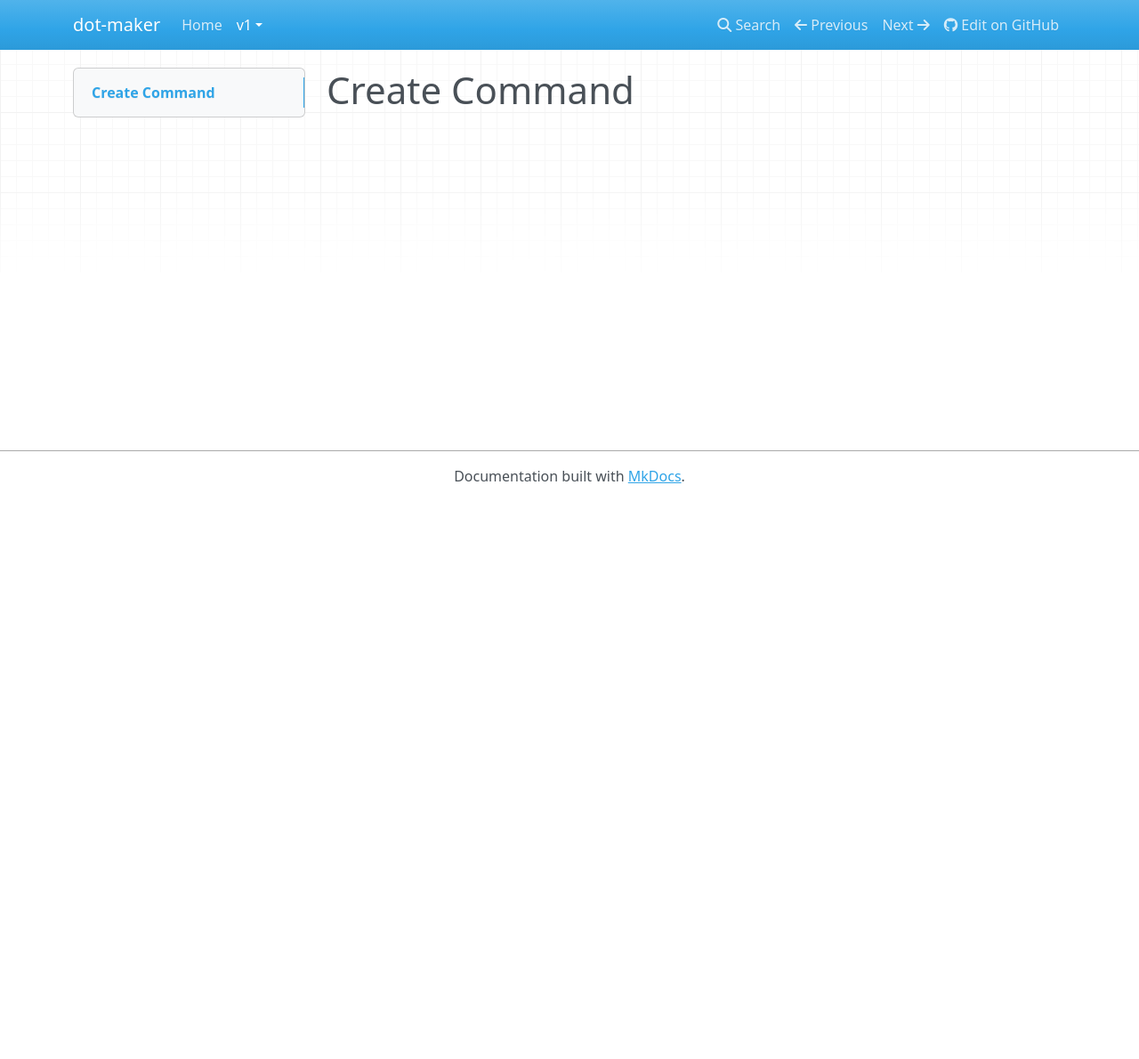
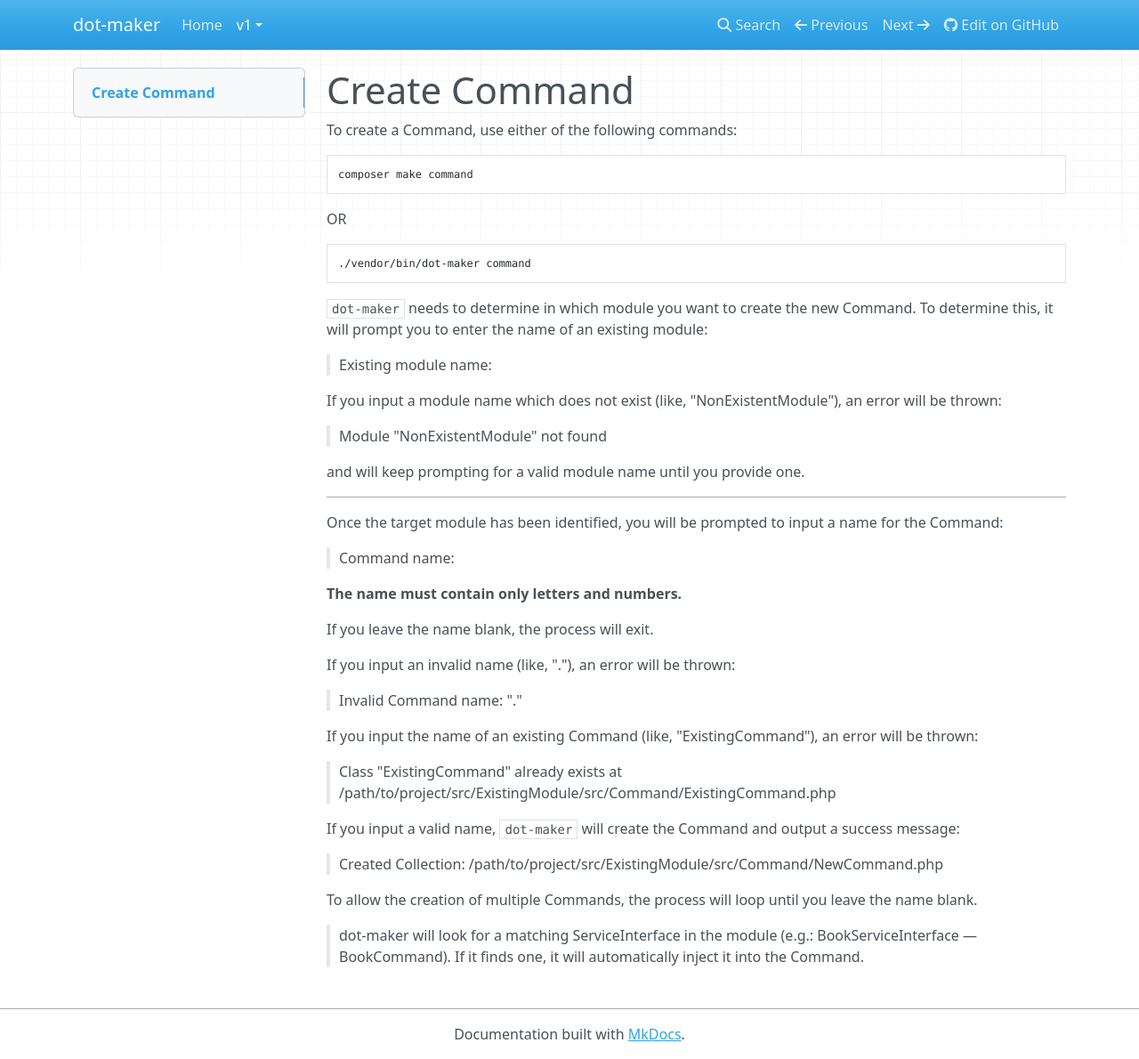
Before and after one commit to dotkernel/dot-maker, an MkDocs documentation site: the page built from docs/book/v1/component/command.md, in a window 1280 px wide and 1190 px high. Shown: the whole window at 89% size. Built offline with MkDocs 1.6.1, drawn with Linux system fonts in a browser that asks for light colours; nearby versions of some CDN libraries.

Commit message:
WIP
Signed-off-by: alexmerlin <alex.merlin.1985@gmail.com>

````diff
--- a/docs/book/v1/component/command.md
+++ b/docs/book/v1/component/command.md
@@ -1 +1,51 @@
 # Create Command
+
+To create a Command, use either of the following commands:
+
+```shell
+composer make command
+```
+
+OR
+
+```shell
+./vendor/bin/dot-maker command
+```
+
+`dot-maker` needs to determine in which module you want to create the new Command.
+To determine this, it will prompt you to enter the name of an existing module:
+
+> Existing module name:
+
+If you input a module name which does not exist (like, "NonExistentModule"), an error will be thrown:
+
+> Module "NonExistentModule" not found
+
+and will keep prompting for a valid module name until you provide one.
+
+---
+
+Once the target module has been identified, you will be prompted to input a name for the Command:
+
+> Command name:
+
+**The name must contain only letters and numbers.**
+
+If you leave the name blank, the process will exit.
+
+If you input an invalid name (like, "."), an error will be thrown:
+
+> Invalid Command name: "."
+
+If you input the name of an existing Command (like, "ExistingCommand"), an error will be thrown:
+
+> Class "ExistingCommand" already exists at /path/to/project/src/ExistingModule/src/Command/ExistingCommand.php
+
+If you input a valid name, `dot-maker` will create the Command and output a success message:
+
+> Created Collection: /path/to/project/src/ExistingModule/src/Command/NewCommand.php
+
+To allow the creation of multiple Commands, the process will loop until you leave the name blank.
+
+> dot-maker will look for a matching ServiceInterface in the module (e.g.: BookServiceInterface — BookCommand).
+> If it finds one, it will automatically inject it into the Command.
````
Also changed, not shown: docs/book/v1/component/collection.md (+9 -9 lines), docs/book/v1/component/middleware.md (+47 -0 lines).
